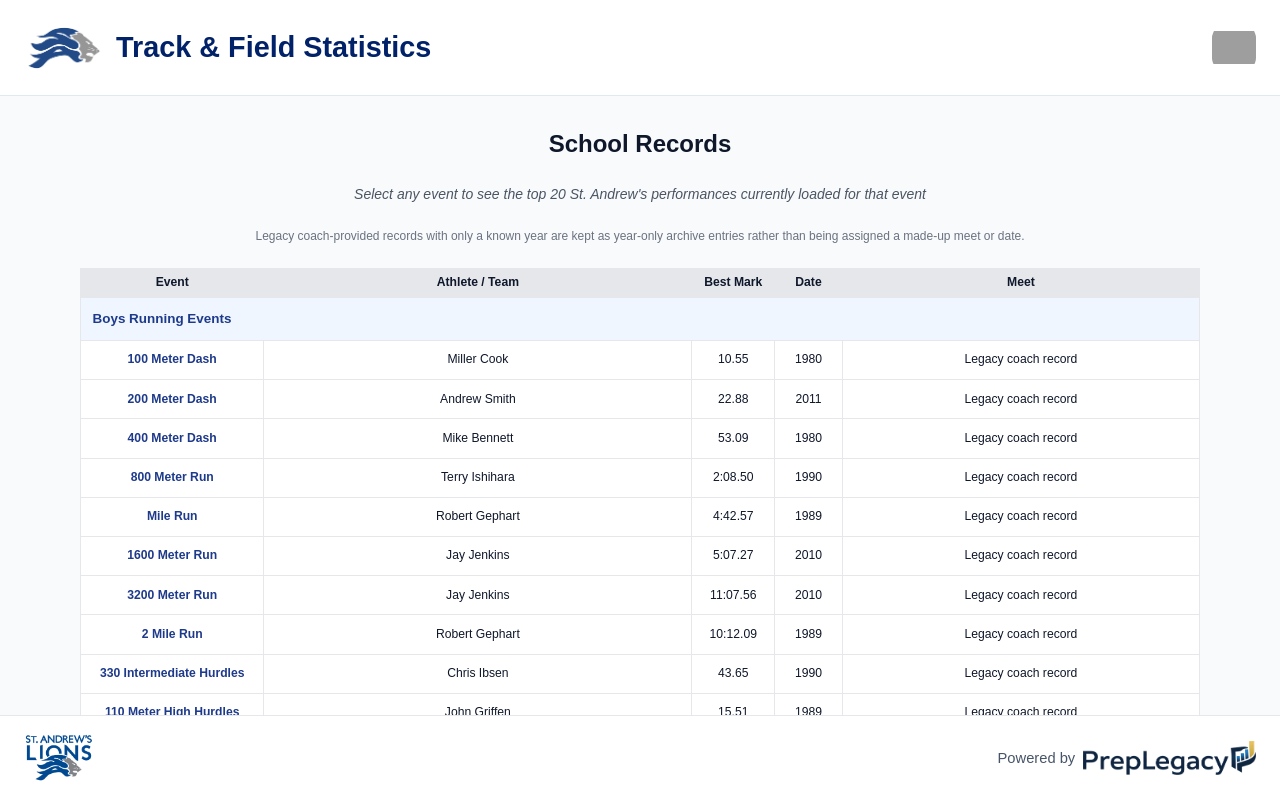
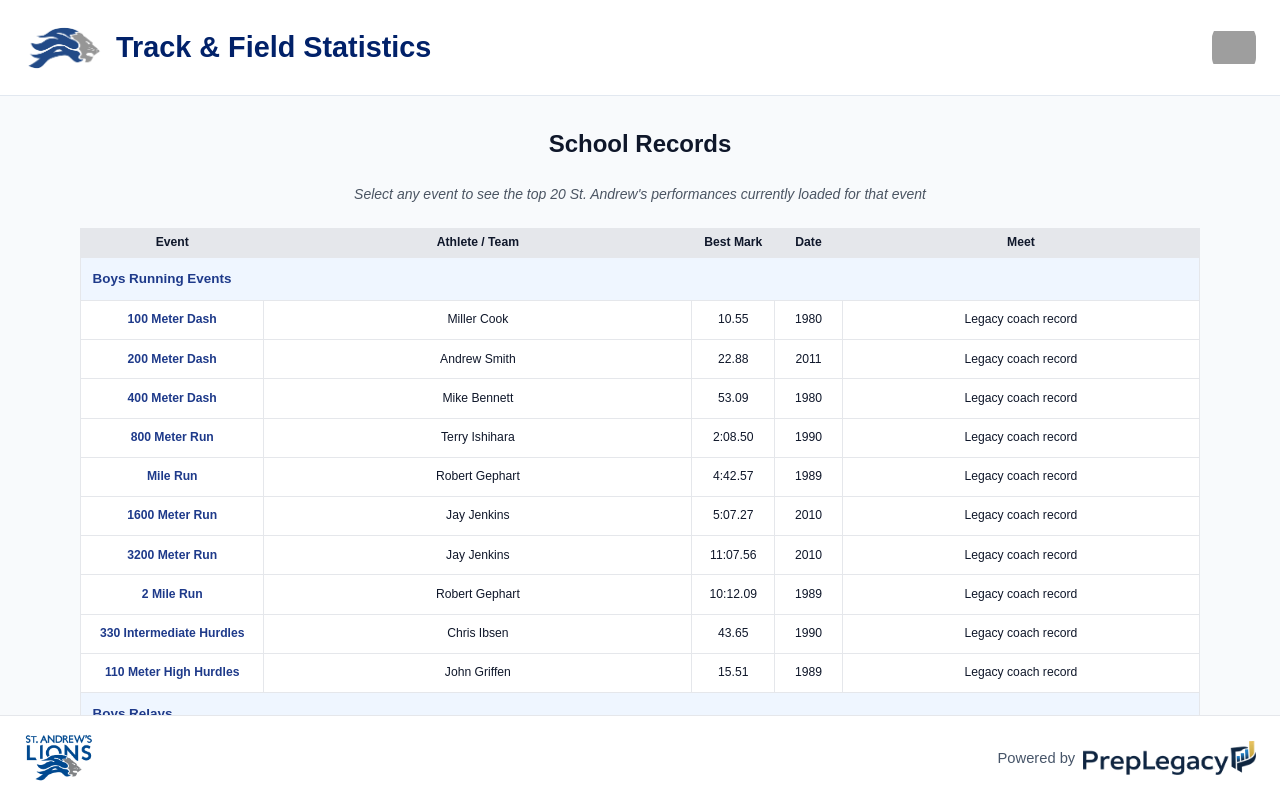
Before and after one commit to newonda1/st-andrews-basketball, a React (Vite) app: page /athletics/track/records/school in a window 1280 px wide. Shown: the top 798 px of the page. Built offline with nearby package versions, Linux system fonts and the light colour scheme; grey boxes are pictures that could not be loaded.

Commit message:
Update track

```diff
--- a/src/track/pages/SchoolRecords.jsx
+++ b/src/track/pages/SchoolRecords.jsx
@@ -308,11 +308,6 @@ export default function SchoolRecords({
         Select any event to see the top 20 St. Andrew&apos;s performances currently
         loaded for that event
       </p>
-      <p className="-mt-3 text-center text-xs text-gray-500">
-        Legacy coach-provided records with only a known year are kept as
-        year-only archive entries rather than being assigned a made-up meet or
-        date.
-      </p>
 
       <div className="overflow-x-auto">
         <table className={recordTableStyles.outerTable}>
--- a/src/track/pages/YearlyResults.jsx
+++ b/src/track/pages/YearlyResults.jsx
@@ -8,6 +8,7 @@ import {
 const styles = {
   page: {
     width: "100%",
+    paddingBottom: "12rem",
   },
   title: {
     textAlign: "center",
```
